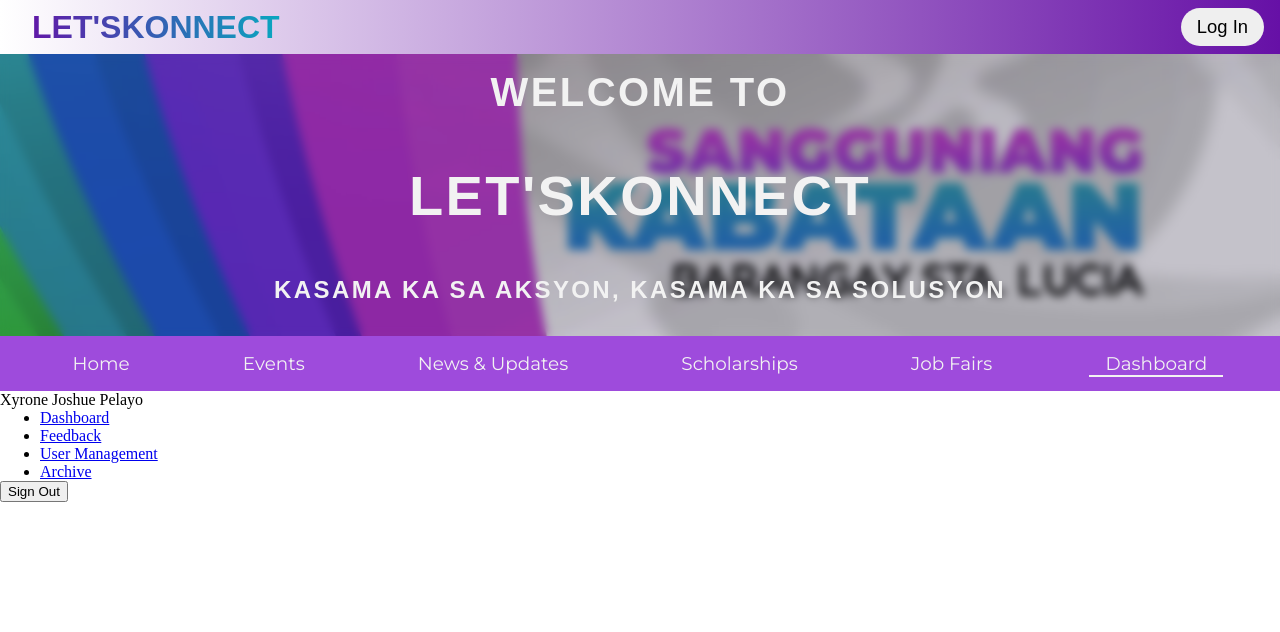
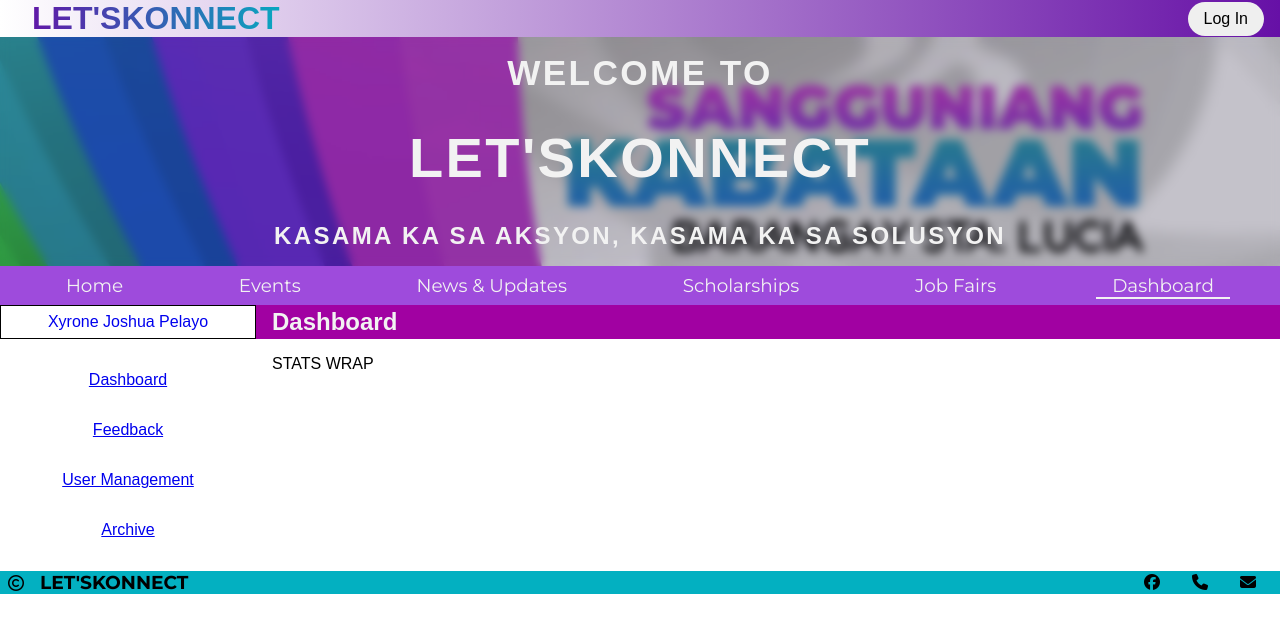
Before and after one commit to HPSTokki/LetsKonnect, a website: page pages/dashboardAdm.html in a window 1280 px wide. Drawn offline with Linux system fonts and the light colour scheme; a web font is replaced by a local one.

Commit message:
DASHBOARD UPDATE

```diff
--- a/app.js
+++ b/app.js
@@ -7,16 +7,6 @@
 const dotenv = require('dotenv').config()
 const cors = require('cors')
 const mysql = require('mysql')
-const mongoose = require('mongoose')
-
-mongoose.connect(process.env.DB_URL, { useNewUrlParser: true, useUnifiedTopology: true})
-.then(()=>{
-    console.log('Connected to Mongoose')
-})
-.catch(error => {
-    console.error('Connection Error', error)
-})
-const db2 = mongoose.connection
 
 
 
--- a/fetch.js
+++ b/fetch.js
@@ -7,7 +7,7 @@
     const age = document.getElementById('regAge').value;
     const password = document.getElementById('regPass').value;
 
-    fetch('http://localhost:6001/register', {
+    fetch(`http://localhost:5010/register`, {
         method: 'POST',
         headers: {
             'Content-Type': 'application/json'
--- a/pages/dashboardAdm.html
+++ b/pages/dashboardAdm.html
@@ -31,23 +31,42 @@
         </ul>
     </nav>
     <section id="section-1">
-        <aside>
-            <div>
-                Xyrone Joshue Pelayo
+        <a href="/" class="Name">
+            <div class="admin-name">
+                Xyrone Joshua Pelayo
             </div>
-            <div>
+           </a>
+        <div class="dashboard-title">
+            <h2>Dashboard</h2>
+        </div>
+       <aside class="dashboard-nav">
             <ul>
                 <li><a href="/">Dashboard</a></li>
                 <li><a href="/">Feedback</a></li>
                     <li><a href="/">User Management</a></li>
                 <li><a href="/">Archive</a></li>
             </ul>
-                <button id="signOut">Sign Out</button>
+       </aside>
+       <div class="stats-wrap">
+            STATS WRAP
        </div>
-        </aside>
-        <section id="stats-board">
 
     </section>
-    </section>
+    <footer id="footer">
+        <div>
+          <i class="fa-regular fa-copyright"></i>
+          <h3>LET'SKONNECT</h3>
+        </div>
+
+        <ul>
+          <li><i class="fa-brands fa-facebook"></i></li>
+          <li><i class="fa-solid fa-phone"></i></li>
+          <li><i class="fa-solid fa-envelope"></i></li>
+        </ul>
+      </footer>
+      <script
+      src="https://kit.fontawesome.com/c225de6932.js"
+      crossorigin="anonymous"
+    ></script>
 </body>
 </html>
--- a/styles/dashboardAdm.scss
+++ b/styles/dashboardAdm.scss
@@ -24,7 +24,7 @@
 body {
     width: 100vw;
     height: 100vh;
-    overflow: auto;
+    overflow: hidden;
 }
 
 
@@ -36,7 +36,7 @@
     align-items: center;
     background: linear-gradient(to right, $color1, $color2);
     font-family: $font1;
-    padding: 0.5rem 1rem;
+    padding: 0 1rem;
 
     div {
         background: linear-gradient(to right, $color2, $color4);
@@ -48,7 +48,7 @@
     }
 
     #logIn {
-        font-size: 1.15rem;
+        font-size: 1rem;
         border-radius: 25px;
         border: none;
         padding: 0.5rem 1rem;
@@ -83,19 +83,19 @@
         letter-spacing: 0.15rem;
 
         h2 {
-            font-size: 2.5rem;
+            font-size: 2.2rem;
             padding: 1rem 0;
         }
 
         h1 {
             font-size: 3.5rem;
-            padding: 2rem 0;
+            padding: 1rem 0;
         }
 
         h4 {
             font-size: 1.5rem;
             padding: 1rem 0;
-            padding-bottom: 2rem;
+            padding-bottom: 1rem;
         }
     }
 }
@@ -110,7 +110,7 @@
     ul {
         display: flex;
         justify-content: space-around;
-        padding: 1rem;
+        padding: 0.5rem;
         list-style: none;
         li {
             a {
@@ -159,3 +159,114 @@
 
 
 }
+
+#section-1 {
+    display: grid;
+    font-family: $font1;
+    grid-template-columns: 0.4fr 1.6fr;
+    grid-template-rows: 0.1fr 1.9fr;
+    gap: 0px 0px;
+    grid-template-areas:
+      "Name dashboard-title"
+      "dashboard-nav stats-wrap";
+
+    .Name {
+        justify-self: center;
+        align-self: center;
+        grid-area: Name;
+        width: 100%;
+        height: 100%;
+        text-decoration: none;
+
+        .admin-name {
+            display: flex;
+            align-items: center;
+            justify-content: center;
+            width: 100%;
+            height: 100%;
+            text-align: center;
+            border: 1px solid black;
+        }
+
+    }
+
+    .dashboard-title {
+        padding: 0.2rem 1rem;
+        grid-area: dashboard-title;
+        align-self: center;
+        background-color: $btn-clr1;
+
+        h2 {
+            font-weight: 600;
+            color: $font-clr1;
+        }
+
+
+    }
+
+    .dashboard-nav {
+        padding: 1rem 0;
+        grid-area: dashboard-nav;
+        justify-self: center;
+
+        ul {
+            list-style: none;
+            display: flex;
+            flex-direction: column;
+            align-items: center;
+            justify-content: space-between;
+            padding: 0;
+
+            li {
+                padding: 1rem 0;
+
+                a {
+                    margin: 0;
+                }
+
+            }
+
+        }
+
+    }
+
+    .stats-wrap {
+        padding: 1rem;
+    }
+
+}
+
+
+#footer {
+    display: flex;
+    justify-content: space-between;
+    align-items: center;
+    padding: 0 0.5em;
+    font-family: $font2, sans-serif;
+    background: $color4;
+
+    div {
+        display: flex;
+        align-items: center;
+
+        h3 {
+            margin: 0 1rem;
+        }
+    }
+
+    ul {
+        display: flex;
+        list-style: none;
+
+        li {
+
+            i {
+                margin: 0 1rem;
+                cursor: pointer;
+            }
+
+        }
+
+    }
+
+}
```
Also changed, not shown: css/dashboardAdm.css, 1 other file. Lines whose indentation alone changed are shown as unchanged.
